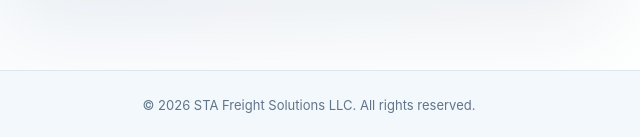
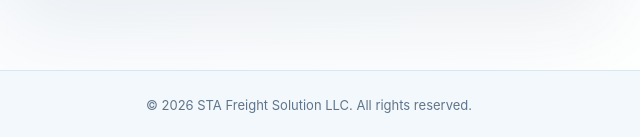
Before and after one commit to Staver37/STA-Website., a plain HTML site: page thank-you.html in a window 1280 px wide. Shown: the part 721-858 px from the top of the page, 331-971 px from the left. Drawn offline with Linux system fonts and the light colour scheme.

Commit message:
P1: align quote confirmation page with FMCSA legal company name

```diff
--- a/thank-you.html
+++ b/thank-you.html
@@ -33,6 +33,6 @@
       <a class="button" href="/">Return to homepage</a>
     </section>
   </main>
-  <footer>© 2026 STA Freight Solutions LLC. All rights reserved.</footer>
+  <footer>© 2026 STA Freight Solution LLC. All rights reserved.</footer>
 </body>
 </html>
```
